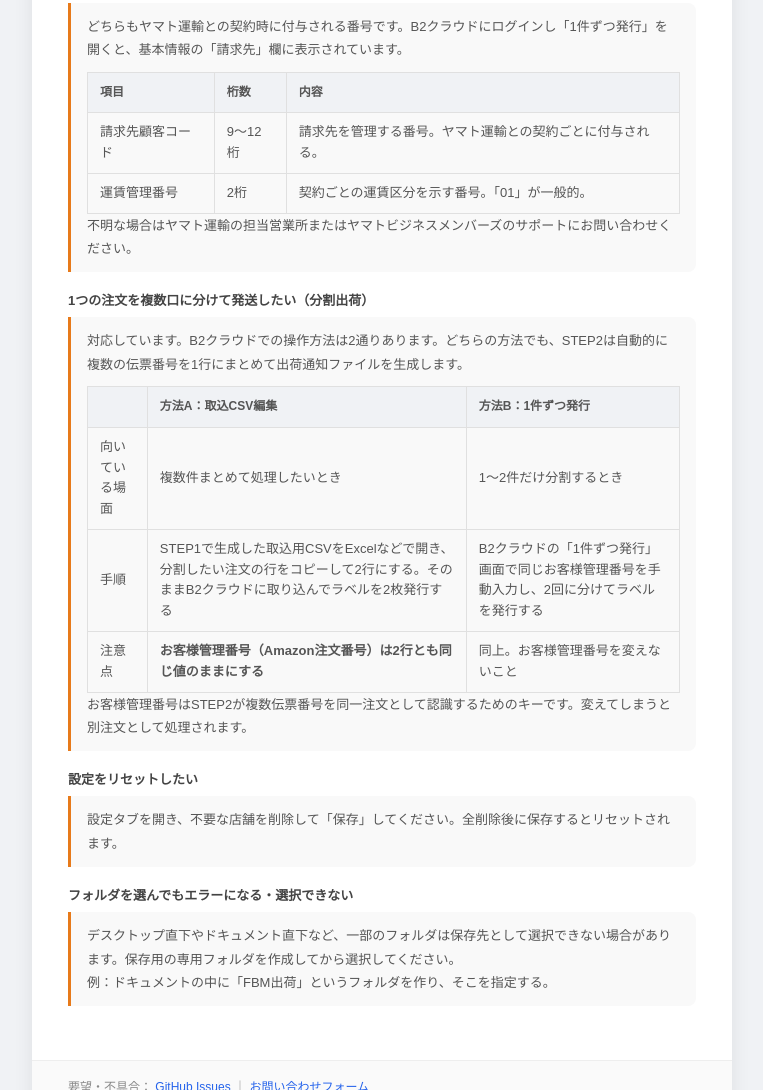
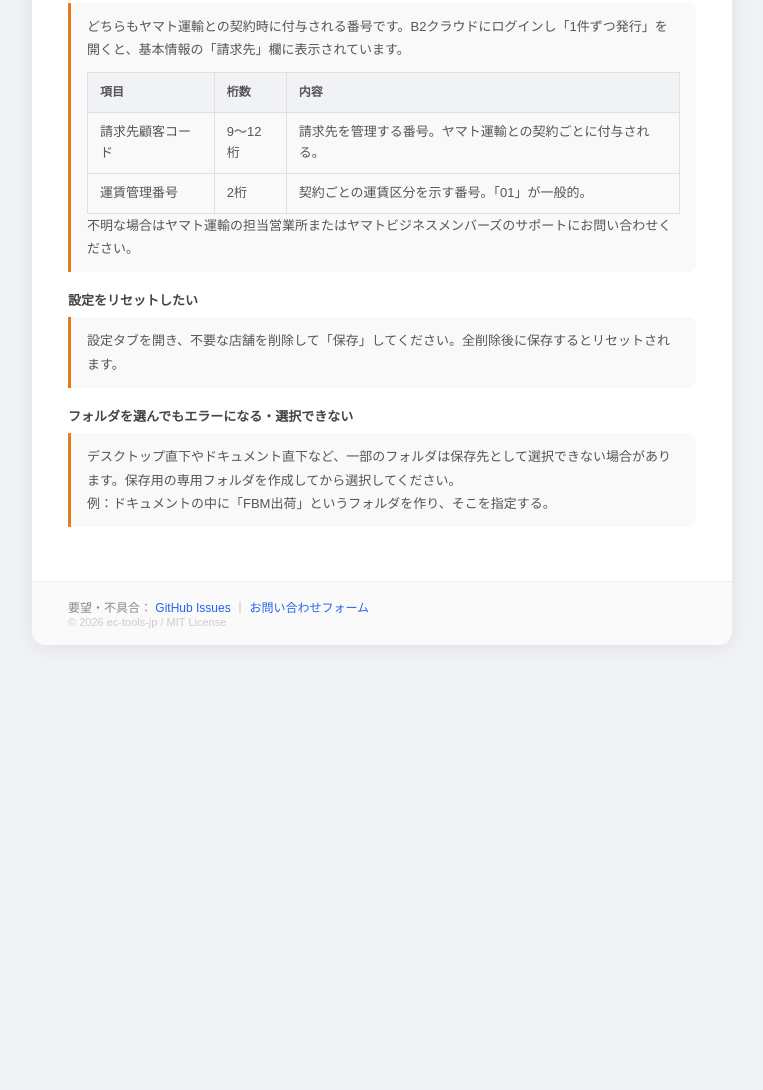
Before and after one commit to ec-tools-jp/fbm-tool, a plain HTML site: page manual.html in a window 1280 px wide. Shown: the part 2955-4045 px from the top of the page, without its empty margins (258-1021 px from the left). After the commit the page ends 3632 px from the top, so only its background shows below. Drawn offline with Linux system fonts and the light colour scheme.

Commit message:
Add files via upload

```diff
--- a/manual.html
+++ b/manual.html
@@ -285,18 +285,6 @@
       不明な場合はヤマト運輸の担当営業所またはヤマトビジネスメンバーズのサポートにお問い合わせください。
     </div>
 
-    <h3>1つの注文を複数口に分けて発送したい（分割出荷）</h3>
-    <div class="faq-answer">
-      対応しています。B2クラウドでの操作方法は2通りあります。どちらの方法でも、STEP2は自動的に複数の伝票番号を1行にまとめて出荷通知ファイルを生成します。
-      <table>
-        <tr><th></th><th>方法A：取込CSV編集</th><th>方法B：1件ずつ発行</th></tr>
-        <tr><td>向いている場面</td><td>複数件まとめて処理したいとき</td><td>1〜2件だけ分割するとき</td></tr>
-        <tr><td>手順</td><td>STEP1で生成した取込用CSVをExcelなどで開き、分割したい注文の行をコピーして2行にする。そのままB2クラウドに取り込んでラベルを2枚発行する</td><td>B2クラウドの「1件ずつ発行」画面で同じお客様管理番号を手動入力し、2回に分けてラベルを発行する</td></tr>
-        <tr><td>注意点</td><td><strong>お客様管理番号（Amazon注文番号）は2行とも同じ値のままにする</strong></td><td>同上。お客様管理番号を変えないこと</td></tr>
-      </table>
-      お客様管理番号はSTEP2が複数伝票番号を同一注文として認識するためのキーです。変えてしまうと別注文として処理されます。
-    </div>
-
     <h3>設定をリセットしたい</h3>
     <div class="faq-answer">
       設定タブを開き、不要な店舗を削除して「保存」してください。全削除後に保存するとリセットされます。
```
